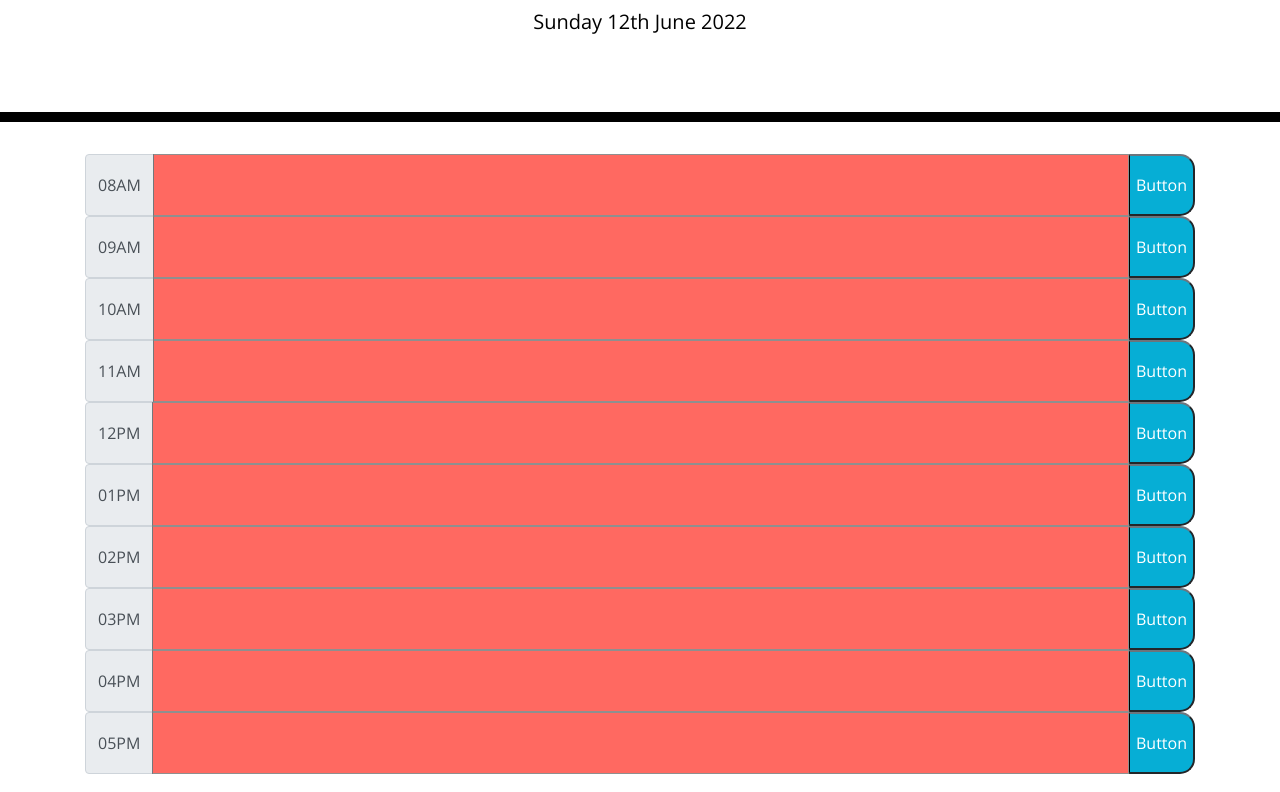
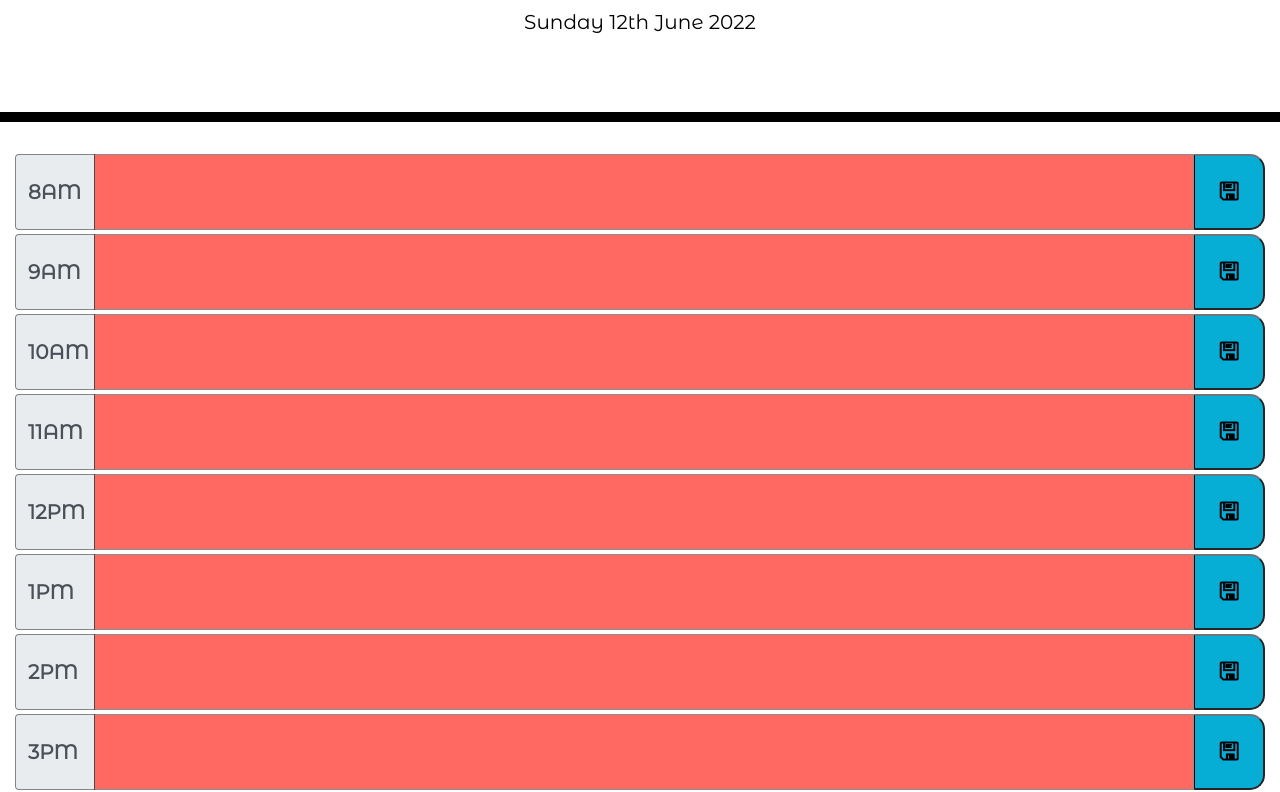
Before and after one commit to eljsteer/develoPLANNER, a plain HTML site: page index.html in a window 1280 px wide. Shown: the part 182-974 px from the top of the page. Drawn offline with nearby package versions, Linux system fonts and the light colour scheme.

Commit message:
updated code for Each Loop

```diff
--- a/assets/css/style.css
+++ b/assets/css/style.css
@@ -1,7 +1,13 @@
 body {
-  font-family: 'Open Sans', sans-serif;
+  font-family: 'Montserrat Alternates', sans-serif;
   font-size: 16px;
   line-height: 1;
+}
+
+.wideview {
+  display:flex;
+  flex-direction: column;
+  max-width: 1400px;
 }
 
 textarea{
@@ -25,6 +31,16 @@ textarea{
   text-align: center;
   border-radius: 15px;
 }
+
+.time-hour {
+  font-family: 'Montserrat Alternates', sans-serif;
+  font-size: 20px;
+  font-weight: bold;
+  text-align:center;
+  border:#00000070 1px solid;
+  width: 80px;
+}
+
 .time-stage{
   border:#00000070 1px solid;
 }
@@ -44,11 +60,20 @@ textarea{
 }
 
 .saveBtn {
+  padding: 24px;
+  font-size: 24px;
+  font-weight: bold;
   border-left: 1px solid black;
   border-top-right-radius: 15px;
   border-bottom-right-radius: 15px;
   background-color: #06AED5;
-  color: white;
+  color: black;
+}
+
+.saveBtn:hover {
+  color:white;
+  background-color: rgb(57, 122, 241);
+  transition: all .3s ease-in-out;
 }
 
 .saveBtn i:hover {
--- a/assets/js/script.js
+++ b/assets/js/script.js
@@ -3,9 +3,12 @@ var today = moment();
 $("#currentDay").text(today.format("dddd Do MMMM YYYY"));
 console.log(today);
 
+const dataSaved = $(".data-saved")
 const timeStageEl = $(".time-stage");
 const timeHourEl = $(".time-hour");
 var currentHour = Number(today.format("kk"));
+var savedSchedules = [];
+
 const hours = [
     08,
     09,
@@ -19,7 +22,22 @@ const hours = [
     17,
 ]
 
-$(".time-hour").each(function(index, item) {
+// for (var i = 0; i < hours.length; i++) {
+//     if (currentHour === hours[i]) {
+//         console.log(i);
+//         timeHourEl(i).classList.add("present");
+//     }
+//     if (currentHour > hours[i]) {
+//         console.log(i);
+//         timeHourEl(i).classList.add("past");
+//     }
+//     if (currentHour < hours[i]) {
+//         console.log(i);
+//         timeHourEl(i).classList.add("future");
+//     }
+// }
+
+timeHourEl.each(function(index, item) {
     if (currentHour > timeHourEl.data("time")) {
         timeStageEl.addClass("past");
 
@@ -34,11 +52,12 @@ $(".time-hour").each(function(index, item) {
 
 console.log(currentHour)
 
+var saveMessage = "Appointment added to localStorage ✔"
 
+var savedSchedules = JSON.parse(localStorage.getItem("scheduleData"))
 
+$(".saveBtn").on('click', function (event) {
+    $("#data-saved") = saveMessage.text
+})
 
 // function that auto refreshes the page every 30secs
-
-// For Loop function that creates
-// for (var i=0; i < hours.length; i++) {
-// }
--- a/index.html
+++ b/index.html
@@ -19,6 +19,9 @@
       rel="stylesheet"
     />
     <link rel="stylesheet" href="assets/css/style.css" />
+    <link rel="preconnect" href="https://fonts.googleapis.com">
+    <link rel="preconnect" href="https://fonts.gstatic.com" crossorigin>
+    <link href="https://fonts.googleapis.com/css2?family=Montserrat+Alternates&display=swap" rel="stylesheet">
     <title>Work Day Scheduler</title>
   </head>
 
@@ -29,76 +32,76 @@
       <p id="currentDay" class="lead"></p>
     </header>
     <div id="data-saved"></div>
-    <div class="container">
-      <div class="input-group">
+    <div class="container wideview">
+      <div class="input-group mb-1">
         <div class="input-group-prepend">
-          <span class="input-group-text time-hour" data-time="08">08AM</span>
+          <span class="input-group-text time-hour" data-time="08">8AM</span>
         </div>
         <textarea class="form-control time-stage" aria-label="8AM schedule textarea input"></textarea>
-          <button class="saveBtn btn-outline-secondary" type="button" id="button-addon1">Button</button>
+          <button class="saveBtn btn-outline-secondary" type="button" id="button-addon1">&#128427;</button>
       </div>
-      <div class="input-group">
+      <div class="input-group mb-1">
         <div class="input-group-prepend">
-          <span class="input-group-text time-hour" data-time="09" data-time="08">09AM</span>
+          <span class="input-group-text time-hour" data-time="09">9AM</span>
         </div>
         <textarea class="form-control time-stage" aria-label="8AM schedule textarea input"></textarea>
-          <button class="saveBtn btn-outline-secondary" type="button" id="button-addon1">Button</button>
+          <button class="saveBtn btn-outline-secondary" type="button" id="button-addon1">&#128427;</button>
       </div>
-      <div class="input-group">
+      <div class="input-group mb-1">
         <div class="input-group-prepend">
           <span class="input-group-text time-hour" data-time="10">10AM</span>
         </div>
         <textarea class="form-control time-stage" aria-label="8AM schedule textarea input"></textarea>
-          <button class="saveBtn btn-outline-secondary" type="button" id="button-addon1">Button</button>
+          <button class="saveBtn btn-outline-secondary" type="button" id="button-addon1">&#128427;</button>
         </div>
-      <div class="input-group">
+      <div class="input-group mb-1">
         <div class="input-group-prepend">
           <span class="input-group-text time-hour" data-time="11">11AM</span>
         </div>
         <textarea class="form-control time-stage" aria-label="8AM schedule textarea input"></textarea>
-          <button class="saveBtn btn-outline-secondary" type="button" id="button-addon1">Button</button>
+          <button class="saveBtn btn-outline-secondary" type="button" id="button-addon1">&#128427;</button>
         </div>
-      <div class="input-group">
+      <div class="input-group mb-1">
         <div class="input-group-prepend">
           <span class="input-group-text time-hour" data-time="12">12PM</span>
         </div>
         <textarea class="form-control time-stage" aria-label="8AM schedule textarea input"></textarea>
-          <button class="saveBtn btn-outline-secondary" type="button" id="button-addon1">Button</button>
+          <button class="saveBtn btn-outline-secondary" type="button" id="button-addon1">&#128427;</button>
         </div>
-      <div class="input-group">
+      <div class="input-group mb-1">
         <div class="input-group-prepend">
-          <span class="input-group-text time-hour" data-time="13">01PM</span>
+          <span class="input-group-text time-hour" data-time="13">1PM</span>
         </div>
         <textarea class="form-control time-stage" aria-label="8AM schedule textarea input"></textarea>
-          <button class="saveBtn btn-outline-secondary" type="button" id="button-addon1">Button</button>
+          <button class="saveBtn btn-outline-secondary" type="button" id="button-addon1">&#128427;</button>
         </div>
-      <div class="input-group">
+      <div class="input-group mb-1">
         <div class="input-group-prepend">
-          <span class="input-group-text time-hour" data-time="14">02PM</span>
+          <span class="input-group-text time-hour" data-time="14">2PM</span>
         </div>
         <textarea class="form-control time-stage" aria-label="8AM schedule textarea input"></textarea>
-          <button class="saveBtn btn-outline-secondary" type="button" id="button-addon1">Button</button>
+          <button class="saveBtn btn-outline-secondary" type="button" id="button-addon1">&#128427;</button>
         </div>
-      <div class="input-group">
+      <div class="input-group mb-1">
         <div class="input-group-prepend">
-          <span class="input-group-text time-hour" data-time="15">03PM</span>
+          <span class="input-group-text time-hour" data-time="15">3PM</span>
         </div>
         <textarea class="form-control time-stage" aria-label="8AM schedule textarea input"></textarea>
-          <button class="saveBtn btn-outline-secondary" type="button" id="button-addon1">Button</button>
+          <button class="saveBtn btn-outline-secondary" type="button" id="button-addon1">&#128427;</button>
         </div>
-      <div class="input-group ">
+      <div class="input-group mb-1">
         <div class="input-group-prepend">
-          <span class="input-group-text time-hour" data-time="16">04PM</span>
+          <span class="input-group-text time-hour" data-time="16">4PM</span>
         </div>
         <textarea class="form-control time-stage" aria-label="8AM schedule textarea input"></textarea>
-          <button class="saveBtn btn-outline-secondary" type="button" id="button-addon1">Button</button>
+          <button class="saveBtn btn-outline-secondary" type="button" id="button-addon1">&#128427;</button>
         </div>
-      <div class="input-group">
+      <div class="input-group mb-1">
         <div class="input-group-prepend">
-          <span class="input-group-text time-hour" data-time="17">05PM</span>
+          <span class="input-group-text time-hour" data-time="17">5PM</span>
         </div>
         <textarea class="form-control time-stage" aria-label="8AM schedule textarea input"></textarea>
-          <button class="saveBtn btn-outline-secondary" type="button" id="button-addon1">Button</button>
+          <button class="saveBtn btn-outline-secondary" type="button" id="button-addon1">&#128427;</button>
         </div>
     </div>
 
```
